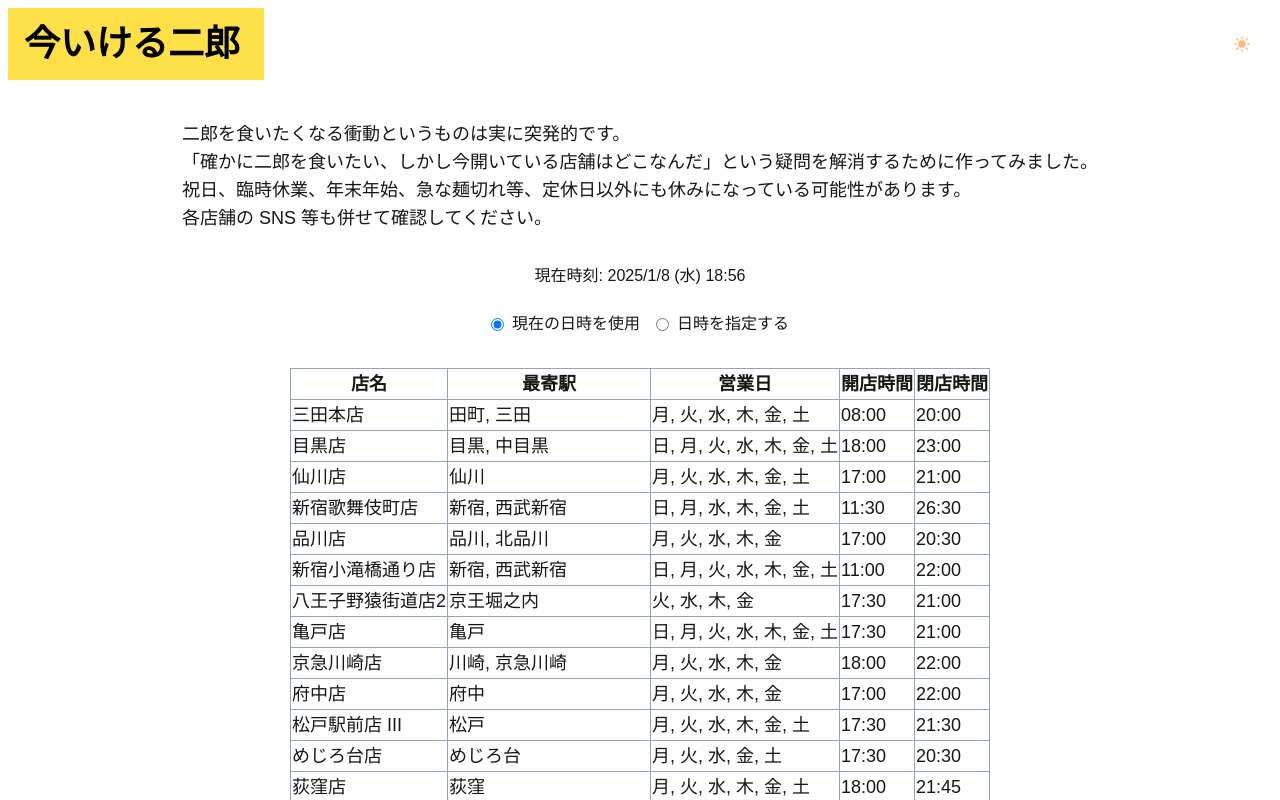
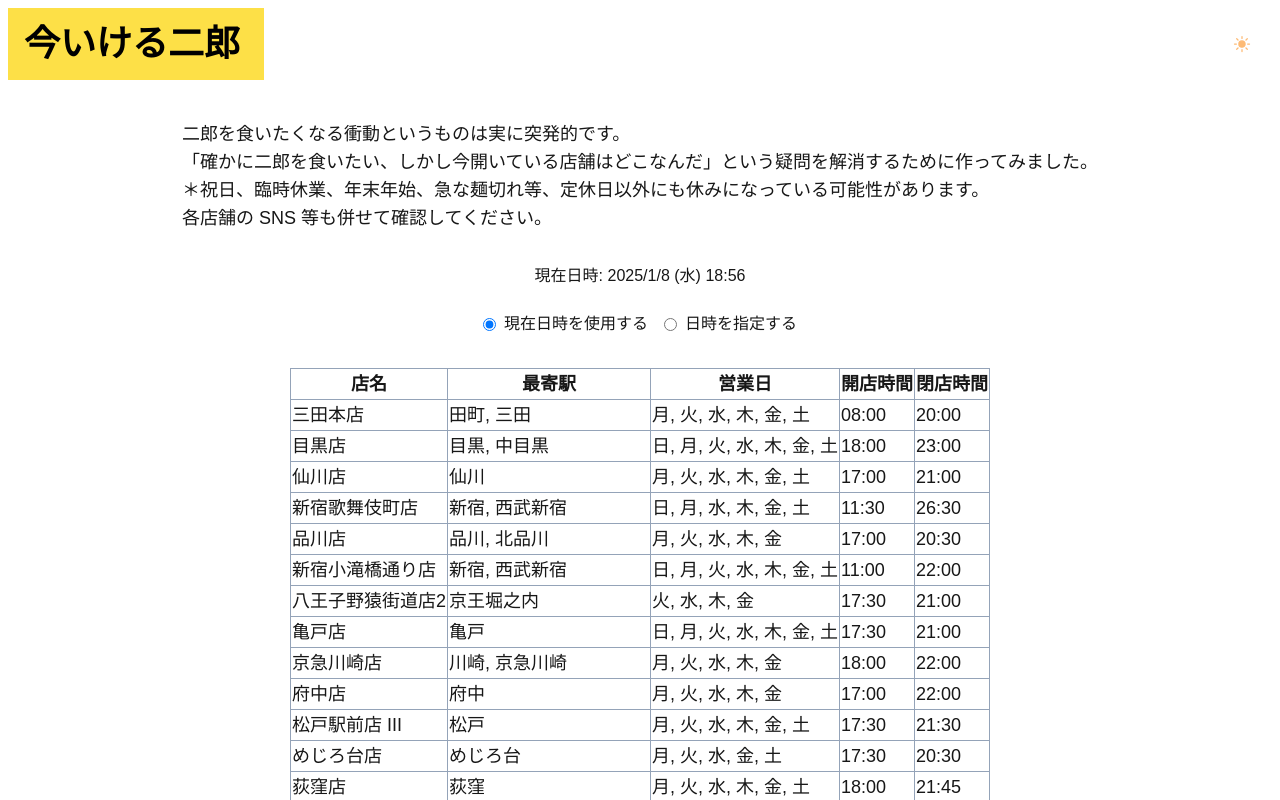
Before and after one commit to Atsunori66/NowJiro, a Next.js app: page / in a window 1280 px wide. Shown: the top 800 px of the page. Built offline with nearby package versions, Linux system fonts and the light colour scheme.

Commit message:
2025/01/09 fixed

```diff
--- a/src/app/page.tsx
+++ b/src/app/page.tsx
@@ -137,13 +137,13 @@ export default function Home() {
 
       <main className="p-4">
         <div className="justify-self-center mb-8 text-sm md:text-lg">
-          二郎を食いたくなる衝動というものは実に突発的です。<br></br>
-          「確かに二郎を食いたい、しかし今開いている店舗はどこなんだ」という疑問を解消するために作ってみました。<br></br>
-          祝日、臨時休業、年末年始、急な麺切れ等、定休日以外にも休みになっている可能性があります。<br></br>
-          各店舗の SNS 等も併せて確認してください。
+          <p>二郎を食いたくなる衝動というものは実に突発的です。</p>
+          <p>「確かに二郎を食いたい、しかし今開いている店舗はどこなんだ」という疑問を解消するために作ってみました。</p>
+          <p>＊祝日、臨時休業、年末年始、急な麺切れ等、定休日以外にも休みになっている可能性があります。</p>
+          <p>各店舗の SNS 等も併せて確認してください。</p>
         </div>
         <div className="justify-self-center mb-6">
-          現在時刻: {year}/{month}/{date} ({weekDays[day]}) {hours}:{minutes}
+          現在日時: {year}/{month}/{date} ({weekDays[day]}) {hours}:{minutes}
         </div>
         <div className="justify-center flex items-center space-x-4 mb-8">
           <div className="flex items-center">
@@ -155,7 +155,7 @@ export default function Home() {
               checked={selectedTimeOption === "current"}
               onChange={() => setSelectedTimeOption("current")}
             />
-            <label htmlFor="currentTime" className="ml-2">現在の日時を使用</label>
+            <label htmlFor="currentTime" className="ml-2">現在日時を使用する</label>
           </div>
           <div className="flex items-center">
             <input
```
